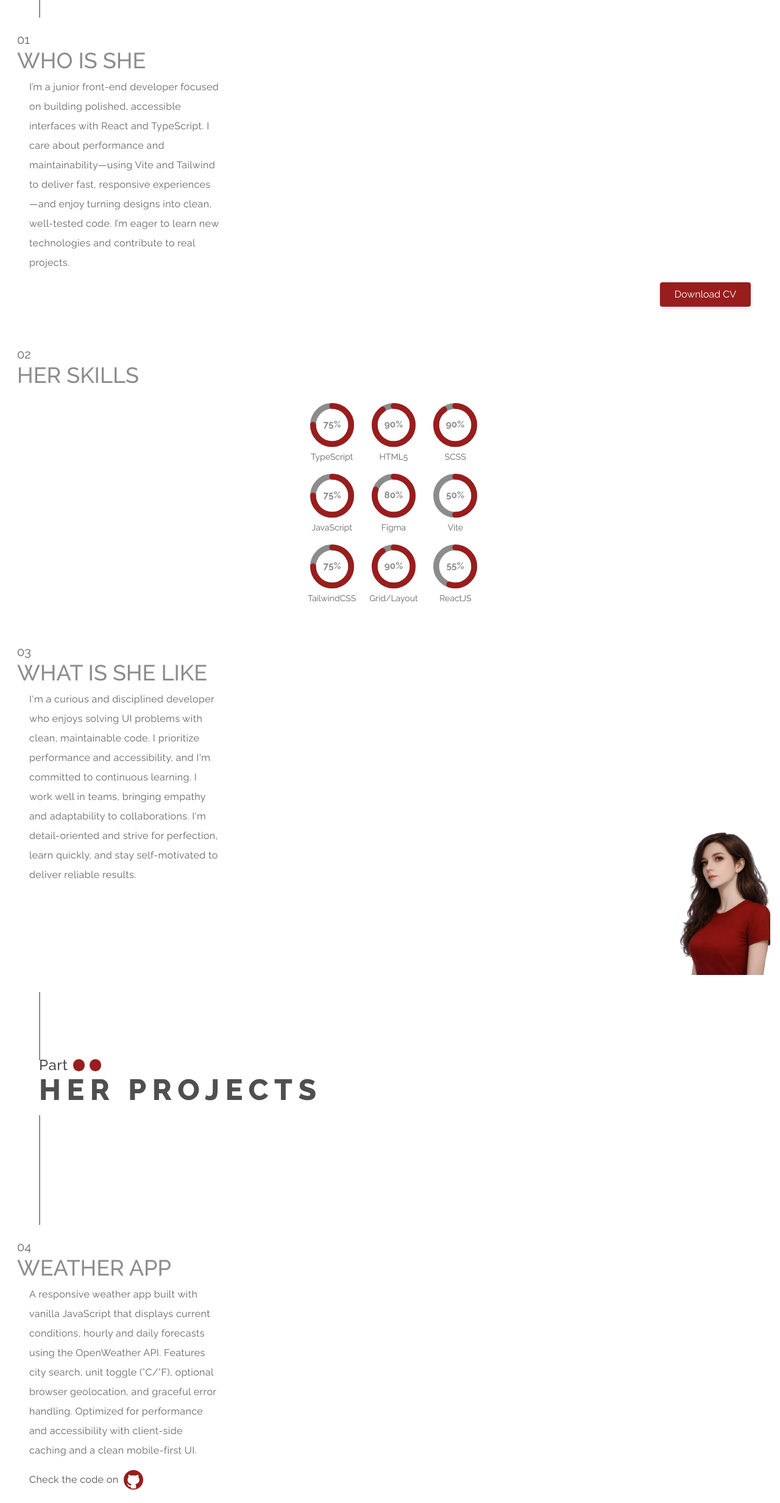
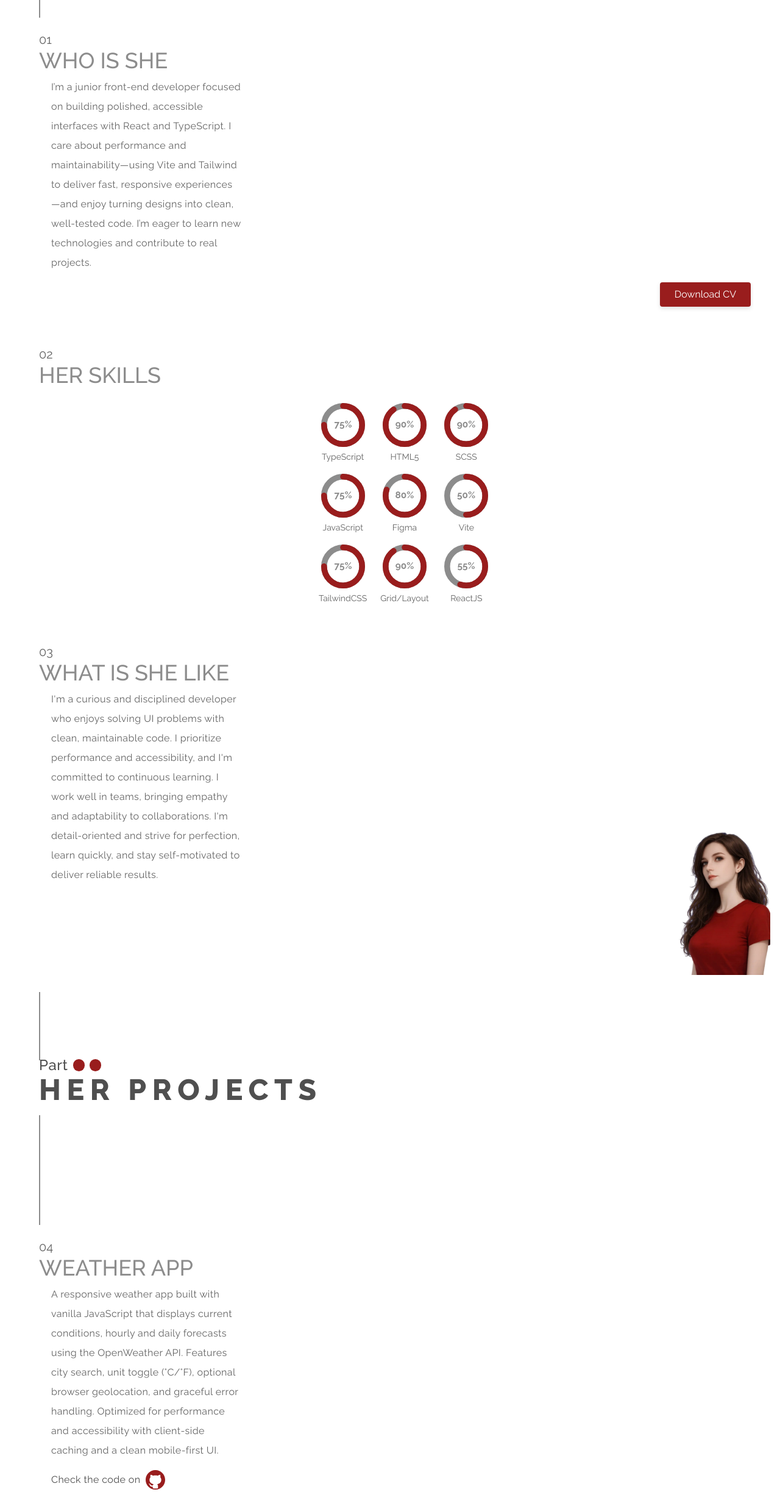
Before and after one commit to bavayra/Portfolio, a React (Vite) app: page / in a window 1280 px wide. Shown: the part 1181-3646 px from the top of the page at 61% size. Built offline with nearby package versions, Linux system fonts and the light colour scheme.

Commit message:
style(600): increased ml for the sections

```diff
--- a/src/sections/About.tsx
+++ b/src/sections/About.tsx
@@ -3,7 +3,7 @@ import Button from "../components/Button";
 
 const About = () => {
   return (
-    <section id="about" className="relative py-8 ml-3">
+    <section id="about" className="relative py-8 ml-3 tablet-sm:ml-12">
       <Divider
         widthPx={2}
         heightPx="var(--block-div-lg-h)"
--- a/src/sections/Description.tsx
+++ b/src/sections/Description.tsx
@@ -2,7 +2,7 @@ import { Divider } from "../components/Divider";
 
 export const Description = () => {
   return (
-    <section className="relative h-[84vh] min-[375px]:h-[92vh] min-[390px]:h-[70vh] phone-md:max-h-[74vh] min-[428px]:h-[68vh] phone-lg:h-[72vh] py-8 ml-3">
+    <section className="relative h-[84vh] tablet-sm:ml-12 min-[375px]:h-[92vh] min-[390px]:h-[70vh] phone-md:max-h-[74vh] min-[428px]:h-[68vh] phone-lg:h-[72vh] py-8 ml-3">
       <Divider
         widthPx={2}
         heightPx="var(--block-div-xl-h)"
--- a/src/sections/DogShelter.tsx
+++ b/src/sections/DogShelter.tsx
@@ -3,7 +3,7 @@ import GitHubLink from "../components/GitHubLink";
 
 export const DogShelter = () => {
   return (
-    <section className="relative h-auto py-8 ml-3">
+    <section className="relative h-auto py-8 ml-3 tablet-sm:ml-12">
       <Divider
         widthPx={2}
         heightPx="var(--block-div-md-h)"
--- a/src/sections/Portfolio.tsx
+++ b/src/sections/Portfolio.tsx
@@ -3,7 +3,7 @@ import GitHubLink from "../components/GitHubLink";
 
 export const Portfolio = () => {
   return (
-    <section className="relative h-auto pt-8 pb-16 ml-3">
+    <section className="relative h-auto pt-8 pb-16 ml-3 tablet-sm:ml-12">
       <Divider
         widthPx={2}
         heightPx="var(--block-div-sm-h)"
--- a/src/sections/Skills.tsx
+++ b/src/sections/Skills.tsx
@@ -14,7 +14,7 @@ const Skills = () => {
     { percent: 55, label: "ReactJS" },
   ];
   return (
-    <section className="relative py-8 ml-3">
+    <section className="relative py-8 ml-3 tablet-sm:ml-12">
       <Divider
         widthPx={2}
         heightPx="var(--block-div-2xl-h)"
--- a/src/sections/WeatherApp.tsx
+++ b/src/sections/WeatherApp.tsx
@@ -3,7 +3,10 @@ import GitHubLink from "../components/GitHubLink";
 
 export const WeatherApp = () => {
   return (
-    <section id="projects" className="relative h-auto py-8 ml-3">
+    <section
+      id="projects"
+      className="relative h-auto py-8 ml-3 tablet-sm:ml-12"
+    >
       <Divider
         widthPx={2}
         heightPx="var(--block-div-lg-h)"
```
